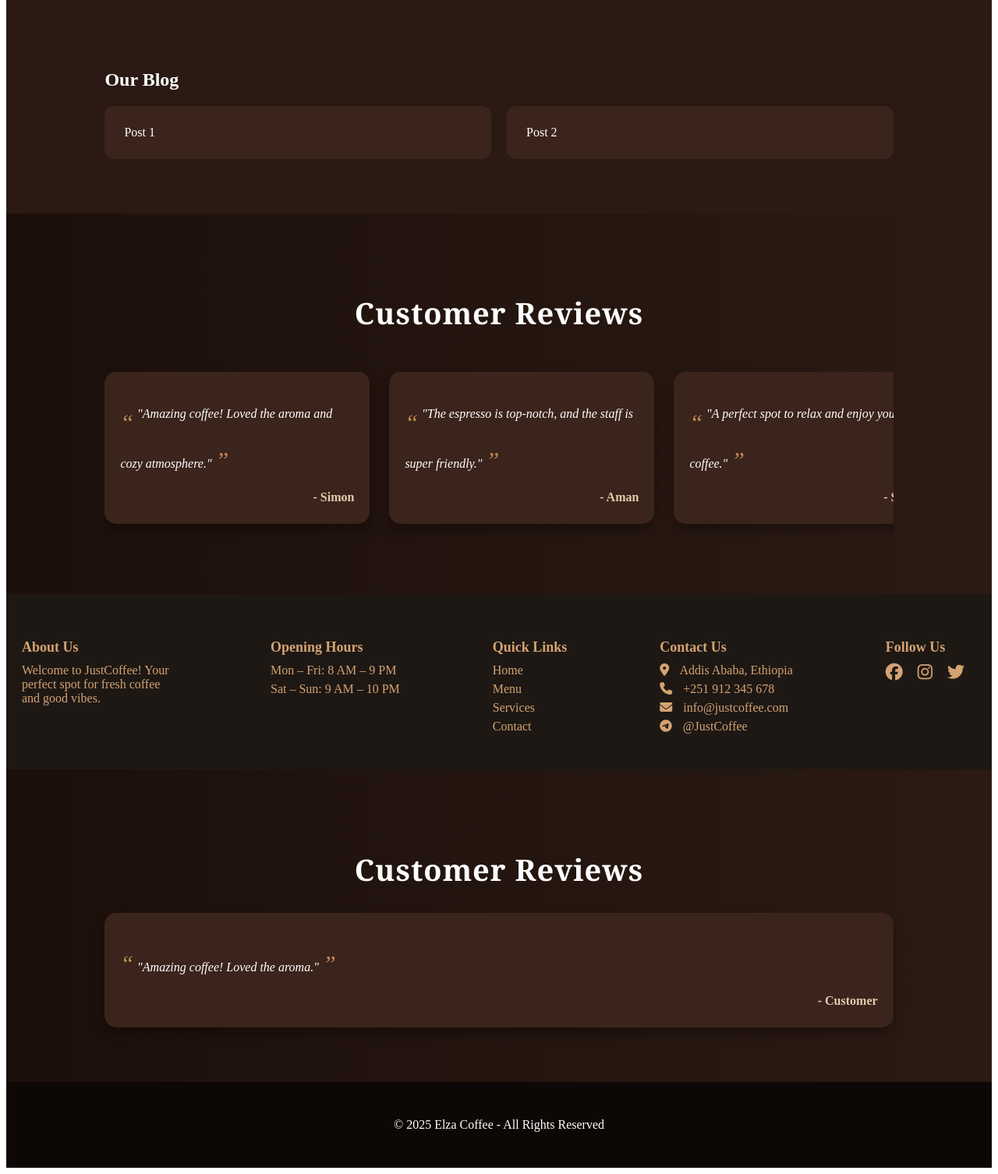
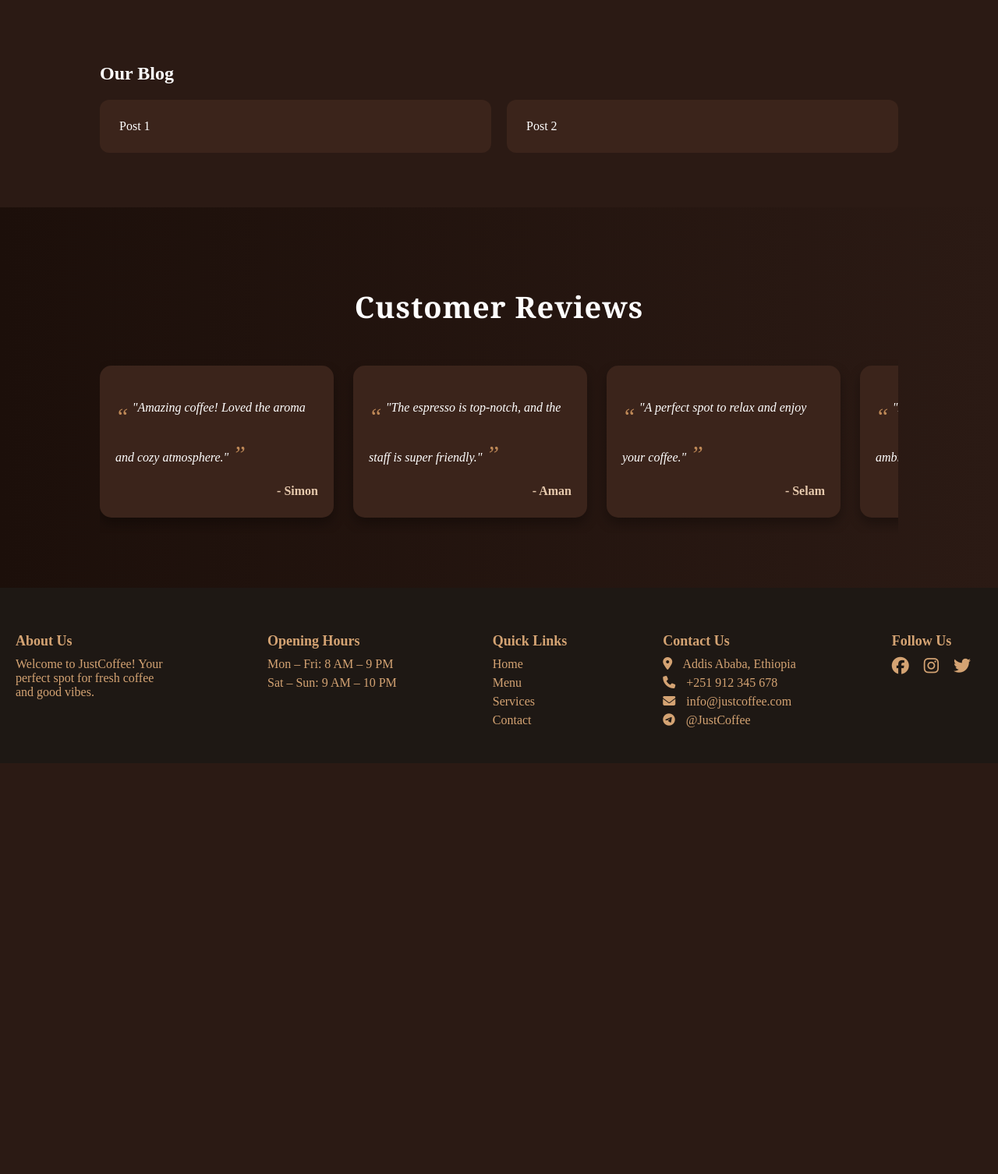
Before and after one commit to BethelhemJankebed/Coffee_Shop_Website, a PHP site: page / in a window 1280 px wide. Shown: the part 2282-3788 px from the top of the page at 78% size. After the commit the page ends 3261 px from the top, so only its background shows below. Run offline with PHP 8.4, Linux system fonts and the light colour scheme.

Commit message:
Fixed merge Conflict

```diff
--- a/index.css
+++ b/index.css
@@ -1,6 +1,15 @@
-
-
-
+html,
+body {
+  margin: 0;
+  padding: 0;
+  background: #1e1814;
+  color: #e6c9ad;
+}
+*,
+*::before,
+*::after {
+  box-sizing: border-box;
+}
 /* Abissina Coffee*/
 #hero {
   display: flex;
@@ -183,7 +192,7 @@
   font-size: 38px;
   margin-bottom: 30px;
   text-align: center;
-  font-family: 'Georgia', serif;
+  font-family: "Georgia", serif;
   letter-spacing: 1px;
 }
 
@@ -195,7 +204,7 @@
   flex-wrap: nowrap;
   padding: 20px 0;
   scroll-behavior: smooth;
-  scrollbar-width: thin;  /* for Firefox */
+  scrollbar-width: thin; /* for Firefox */
 }
 
 .reviews-container::-webkit-scrollbar {
@@ -218,7 +227,7 @@
   background: #3b241b;
   padding: 25px 20px;
   border-radius: 15px;
-  box-shadow: 0 8px 15px rgba(0,0,0,0.3);
+  box-shadow: 0 8px 15px rgba(0, 0, 0, 0.3);
   transition: transform 0.3s, box-shadow 0.3s;
   position: relative;
 }
@@ -226,7 +235,7 @@
 /* Hover effect for cards */
 .review-box:hover {
   transform: translateY(-5px);
-  box-shadow: 0 15px 25px rgba(0,0,0,0.4);
+  box-shadow: 0 15px 25px rgba(0, 0, 0, 0.4);
 }
 
 /* Quote styling */
@@ -252,7 +261,6 @@
   margin-right: 5px;
   color: #c08a58;
 }
-
 
 .review-box p::after {
   content: "”";
@@ -298,7 +306,7 @@
   transition: 0.3s;
 }
 
-.footer-section  {
+.footer-section {
   color: #d4a373;
 }
 
--- a/index.html
+++ b/index.html
@@ -6,8 +6,10 @@
     <title>Coffee</title>
     <link rel="stylesheet" href="index.css" />
 
-    <link rel="stylesheet" href="https://cdnjs.cloudflare.com/ajax/libs/font-awesome/6.5.0/css/all.min.css">
-
+    <link
+      rel="stylesheet"
+      href="https://cdnjs.cloudflare.com/ajax/libs/font-awesome/6.5.0/css/all.min.css"
+    />
 
     <link rel="icon" href="img/coffeelogo.png" />
     <style>
@@ -49,7 +51,6 @@
         }
       }
     </style>
-
   </head>
   <body>
     <header class="site-header">
@@ -73,7 +74,7 @@
         </p>
 
         <div class="hero-buttons">
-          <button>Shop Now</butt on>
+          <button>Shop Now</button>
           <button class="outline">Catalog</button>
         </div>
       </div>
@@ -148,8 +149,6 @@
       </div>
     </section>
 
-
-
     <!--Review-->
     <section id="reviews">
       <h2>Customer Reviews</h2>
@@ -175,14 +174,16 @@
           <span>- Ababa</span>
         </div>
       </div>
-
     </section>
     <!--footer-->
 
     <footer class="footer">
       <div class="footer-section">
         <h3>About Us</h3>
-    <p>Welcome to JustCoffee! Your perfect spot for fresh coffee and good vibes.</p>
+        <p>
+          Welcome to JustCoffee! Your perfect spot for fresh coffee and good
+          vibes.
+        </p>
       </div>
 
       <div class="footer-section">
@@ -216,21 +217,5 @@
         </div>
       </div>
     </footer>
-
-
-
-    <!--Review-->
-    <section id="reviews">
-      <h2>Customer Reviews</h2>
-      <div class="review-box">
-        <p>"Amazing coffee! Loved the aroma."</p>
-        <span>- Customer</span>
-      </div>
-    </section>
-    <!--Footer-->
-    <footer id="footer">
-  <p>© 2025 Elza Coffee - All Rights Reserved</p>
-</footer>
-
   </body>
 </html>
```
Lines whose indentation alone changed are shown as unchanged.
